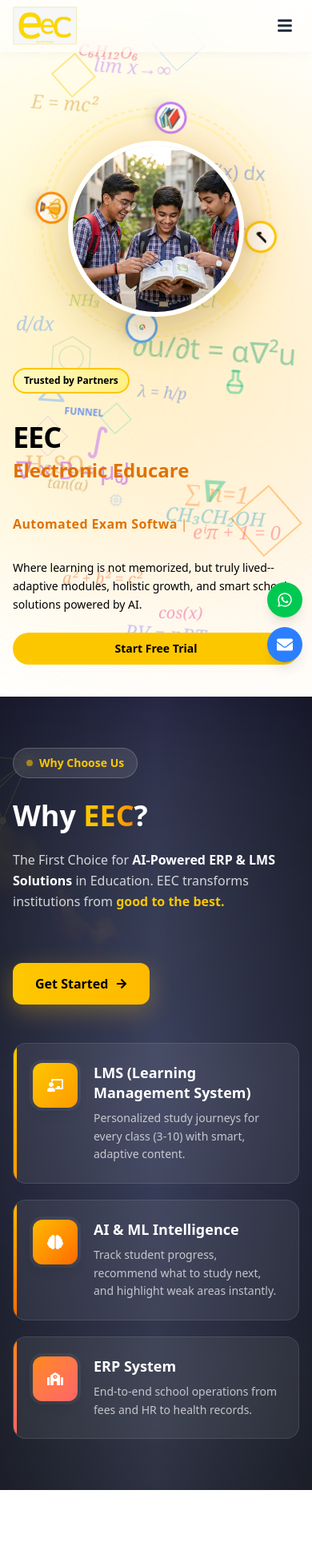
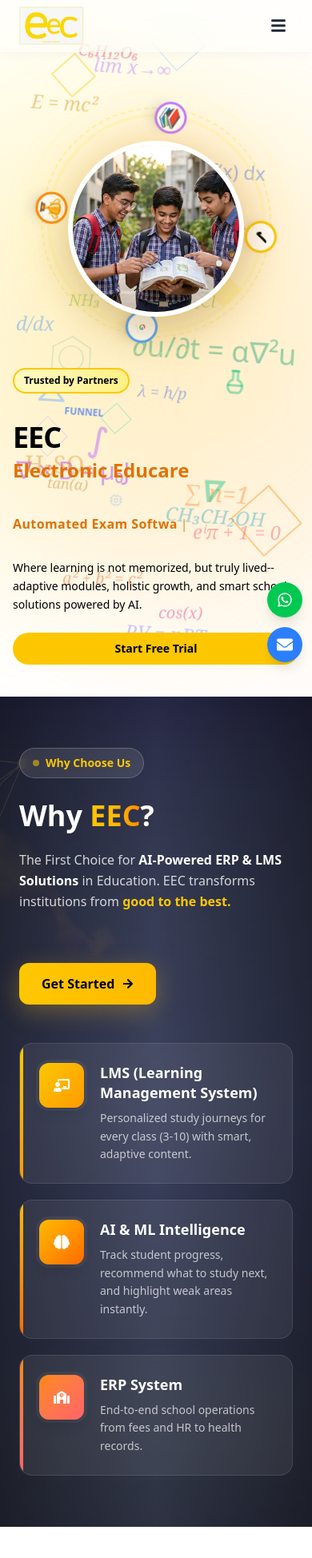
Before and after one commit to yarrowtech-intern2/EECB2BLanding, a React (Vite) app in the folder frontend/: page / in a window 390 px wide. Shown: the top 1948 px of the page at 80% size. Built offline with nearby package versions, Linux system fonts and the light colour scheme.

Commit message:
fixed responsivedness

```diff
--- a/frontend/src/Components/AboutUs.jsx
+++ b/frontend/src/Components/AboutUs.jsx
@@ -27,7 +27,7 @@
           <div className="absolute left-1/2 top-1/2 -translate-x-1/2 -translate-y-1/2 h-[400px] w-[400px] rounded-full bg-amber-100/20 blur-[120px]" />
         </div>
 
-        <div className="relative z-10 max-w-7xl mx-auto px-5 sm:px-8 lg:px-10">
+        <div className="relative z-10 max-w-[88rem] mx-auto px-6 sm:px-8 lg:px-12">
 
           {/* Heading */}
 
--- a/frontend/src/Components/Features.jsx
+++ b/frontend/src/Components/Features.jsx
@@ -75,7 +75,7 @@
           <div className="absolute left-1/2 top-1/2 -translate-x-1/2 -translate-y-1/2 h-[400px] w-[400px] rounded-full bg-amber-100/20 blur-[120px]" />
         </div>
 
-        <div className="relative max-w-7xl mx-auto px-6 z-10">
+        <div className="relative max-w-[88rem] mx-auto px-6 sm:px-8 lg:px-12 z-10">
           {/* Heading */}
           <div className="text-center mb-14" data-aos="fade-up">
             <h1 className="text-4xl sm:text-5xl md:text-6xl font-black leading-tight mb-4">
--- a/frontend/src/Components/Header.jsx
+++ b/frontend/src/Components/Header.jsx
@@ -72,7 +72,7 @@
           : "0 2px 12px rgba(0, 0, 0, 0.04)",
       }}
     >
-      <div className="max-w-7xl mx-auto px-4 sm:px-6">
+      <div className="relative z-10 max-w-[88rem] mx-auto px-6 sm:px-8 lg:px-12">
         <div className="flex items-center justify-between h-16">
 
           {/* LOGO */}
@@ -139,7 +139,7 @@
             borderTop: "1px solid rgba(255,255,255,0.3)",
           }}
         >
-          <div className="flex flex-col p-4 space-y-1 max-w-7xl mx-auto">
+          <div className="flex flex-col p-4 space-y-1 max-w-[88rem] mx-auto">
             {navItems.map((item) => (
               <button
                 key={item.id}
--- a/frontend/src/Components/Modules.jsx
+++ b/frontend/src/Components/Modules.jsx
@@ -101,7 +101,7 @@
           <div className="absolute -right-40 bottom-10 h-[520px] w-[520px] rounded-full bg-yellow-100 blur-[120px]" />
         </div>
 
-        <div className="relative z-10 max-w-7xl mx-auto px-4 sm:px-6 lg:px-8">
+        <div className="relative z-10 max-w-[88rem] mx-auto px-6 sm:px-8 lg:px-12">
           {/* Heading */}
           <div className="text-center mb-10" data-aos="fade-up">
             <h2 className="text-4xl sm:text-5xl lg:text-6xl font-black text-slate-900 mb-4">
--- a/frontend/src/Components/PlatformOverview.jsx
+++ b/frontend/src/Components/PlatformOverview.jsx
@@ -47,7 +47,7 @@
       id="home"
       className="relative min-h-screen flex items-center justify-center pt-32 pb-20 overflow-hidden bg-white"
     >
-      <div className="max-w-7xl mx-auto px-6 w-full relative z-10">
+      <div className="max-w-[88rem] mx-auto px-6 sm:px-8 lg:px-12 w-full relative z-10">
         <div className="text-center">
           {/* MAIN TITLE */}
           <h1
--- a/frontend/src/Components/WhyEEC.jsx
+++ b/frontend/src/Components/WhyEEC.jsx
@@ -68,7 +68,7 @@
       <div className="absolute inset-0 bg-gradient-to-r from-black/40 via-transparent to-black/40" />
       <div className="absolute inset-0 bg-gradient-to-t from-black/30 via-transparent to-black/20" />
 
-      <div className="relative z-10 max-w-7xl mx-auto px-4 sm:px-6 lg:px-8">
+      <div className="relative z-10 max-w-[88rem] mx-auto px-6 sm:px-8 lg:px-12">
         <div className="grid grid-cols-1 lg:grid-cols-2 gap-12 lg:gap-16 items-center">
           {/* ==================== LEFT — Stats & Headline ==================== */}
           <div data-aos="fade-right">
```
Also changed, not shown: frontend/src/index.css (+13 -4 lines).
